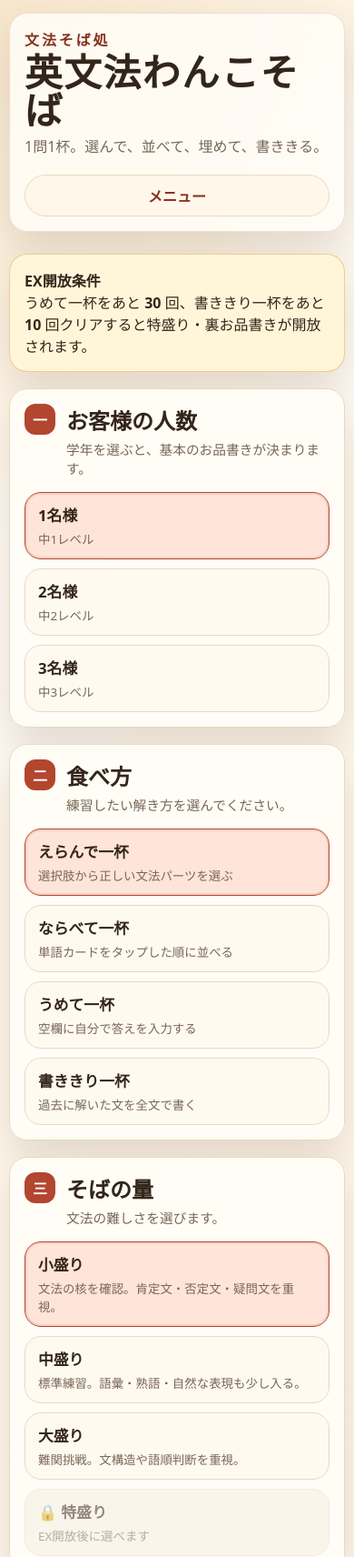
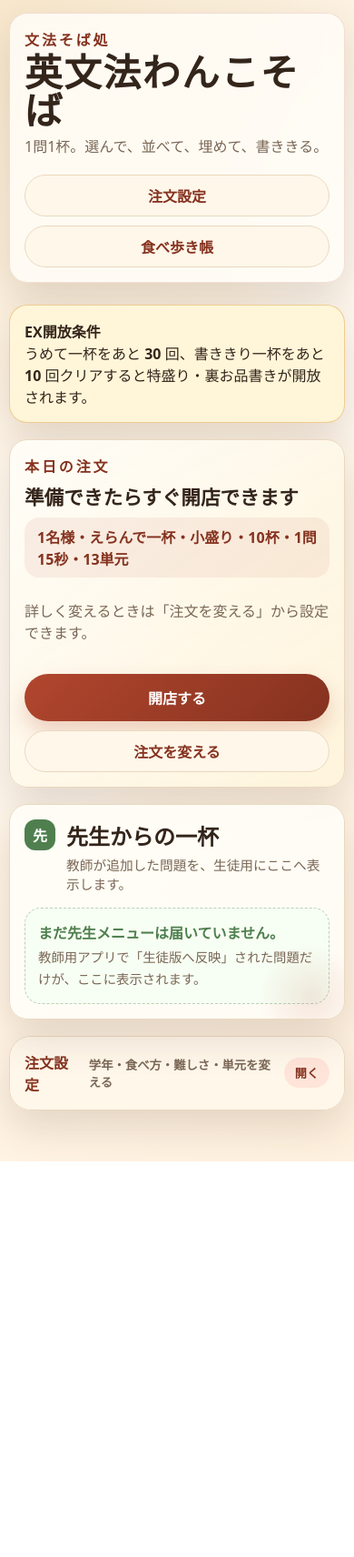
Before and after one commit to yukino-yado/English-grammar-WANKO-SOBA, a plain HTML site: page index.html in a window 390 px wide. Shown: the top 1712 px of the page at 91% size. After the commit the page ends 1277 px from the top, so only its background shows below. Drawn offline with Linux system fonts and the light colour scheme.

Commit message:
Add files via upload

```diff
--- a/index.html
+++ b/index.html
@@ -17,12 +17,44 @@
         <h1>英文法わんこそば</h1>
         <p class="subtitle">1問1杯。選んで、並べて、埋めて、書ききる。</p>
       </div>
-      <button class="ghost-button" id="openStatsBtn" type="button">メニュー</button>
+      <div class="hero-actions">
+        <button class="ghost-button" id="openSettingsBtn" type="button">注文設定</button>
+        <button class="ghost-button" id="openStatsBtn" type="button">食べ歩き帳</button>
+      </div>
     </header>
 
     <section id="setupScreen" class="screen active">
       <div class="notice-card" id="exNotice"></div>
 
+      <section class="quick-order-card">
+        <div>
+          <p class="shop-label">本日の注文</p>
+          <h2>準備できたらすぐ開店できます</h2>
+          <p id="quickOrderSummary" class="quick-order-summary"></p>
+          <p id="startHint" class="muted"></p>
+        </div>
+        <div class="quick-order-actions">
+          <button class="primary-button" id="quickStartBtn" type="button">開店する</button>
+          <button class="ghost-button" id="openSettingsInlineBtn" type="button">注文を変える</button>
+        </div>
+      </section>
+
+      <section class="panel teacher-panel teacher-standalone">
+        <div class="section-title">
+          <span class="badge teacher-badge">先</span>
+          <div>
+            <h2>先生からの一杯</h2>
+            <p>教師が追加した問題を、生徒用にここへ表示します。</p>
+          </div>
+        </div>
+        <div id="teacherStudentSlot" class="teacher-slot"></div>
+      </section>
+
+      <details class="order-details" id="orderDetails">
+        <summary>
+          <span>注文設定</span>
+          <small>学年・食べ方・難しさ・単元を変える</small>
+        </summary>
         <div class="setup-grid">
           <section class="panel">
             <div class="section-title">
@@ -78,17 +110,6 @@
             </div>
             <div class="choice-row time-choice-row" id="timeButtons"></div>
           </section>
-
-        <section class="panel teacher-panel">
-          <div class="section-title">
-            <span class="badge teacher-badge">先</span>
-            <div>
-              <h2>先生からの一杯</h2>
-              <p>教師が追加した問題を、生徒用にここへ表示します。</p>
-            </div>
-          </div>
-          <div id="teacherStudentSlot" class="teacher-slot"></div>
-        </section>
         </div>
 
         <section class="panel full-panel">
@@ -108,10 +129,11 @@
           <div id="unitGroups" class="unit-groups"></div>
         </section>
 
-      <section class="start-panel">
-        <button class="primary-button" id="startBtn" type="button">開店する</button>
-        <p id="startHint" class="muted"></p>
+        <section class="start-panel compact-start-panel">
+          <button class="primary-button" id="startBtn" type="button">この注文で開店する</button>
+          <p class="muted">設定を変えたら、そのまま開店できます。</p>
         </section>
+      </details>
     </section>
 
     <section id="gameScreen" class="screen">
@@ -161,7 +183,7 @@
         <div id="unlockMessage" class="unlock-message"></div>
         <div class="result-actions">
           <button class="primary-button" id="retryBtn" type="button">もう一度食べる</button>
-          <button class="ghost-button" id="statsFromResultBtn" type="button">メニューを見る</button>
+          <button class="ghost-button" id="statsFromResultBtn" type="button">食べ歩き帳を見る</button>
         </div>
       </section>
     </section>
--- a/style.css
+++ b/style.css
@@ -1735,3 +1735,153 @@ button {
     padding: 14px;
   }
 }
+
+/* v2.6: start screen is lighter; settings and learning status are separated */
+.hero-actions {
+  display: flex;
+  align-items: center;
+  gap: 10px;
+  flex-wrap: wrap;
+  justify-content: flex-end;
+}
+
+.quick-order-card,
+.order-details {
+  background: rgba(255, 253, 247, 0.94);
+  border: 1px solid var(--line);
+  border-radius: var(--radius);
+  box-shadow: var(--shadow);
+}
+
+.quick-order-card {
+  display: flex;
+  align-items: center;
+  justify-content: space-between;
+  gap: 18px;
+  padding: 24px;
+  margin-bottom: 18px;
+  background:
+    linear-gradient(135deg, rgba(255,253,247,0.98), rgba(255,244,220,0.92)),
+    radial-gradient(circle at right top, rgba(216,149,45,0.2), transparent 26rem);
+}
+
+.quick-order-card h2 {
+  margin: 6px 0 8px;
+  font-size: clamp(1.35rem, 3vw, 2rem);
+}
+
+.quick-order-summary {
+  display: inline-flex;
+  flex-wrap: wrap;
+  gap: 8px;
+  margin: 0 0 8px;
+  padding: 9px 14px;
+  border-radius: 999px;
+  background: rgba(178, 70, 46, 0.08);
+  color: var(--accent-dark);
+  font-weight: 900;
+}
+
+.quick-order-actions {
+  display: grid;
+  gap: 10px;
+  min-width: min(240px, 100%);
+}
+
+.teacher-standalone {
+  margin-bottom: 18px;
+}
+
+.order-details {
+  padding: 0;
+  overflow: hidden;
+  margin-top: 18px;
+}
+
+.order-details > summary {
+  list-style: none;
+  display: flex;
+  align-items: center;
+  justify-content: space-between;
+  gap: 14px;
+  padding: 18px 22px;
+  cursor: pointer;
+  font-weight: 900;
+  color: var(--accent-dark);
+  background: rgba(255, 246, 230, 0.72);
+}
+
+.order-details > summary::-webkit-details-marker {
+  display: none;
+}
+
+.order-details > summary::after {
+  content: "開く";
+  flex: 0 0 auto;
+  padding: 7px 12px;
+  border-radius: 999px;
+  background: var(--accent-soft);
+  color: var(--accent-dark);
+  font-size: 0.82rem;
+}
+
+.order-details[open] > summary::after {
+  content: "閉じる";
+}
+
+.order-details > summary small {
+  color: var(--muted);
+  font-weight: 700;
+}
+
+.order-details .setup-grid,
+.order-details .full-panel,
+.order-details .compact-start-panel {
+  margin-left: 18px;
+  margin-right: 18px;
+}
+
+.order-details .setup-grid {
+  margin-top: 18px;
+}
+
+.order-details .compact-start-panel {
+  margin-bottom: 18px;
+}
+
+@media (max-width: 900px) {
+  .hero-actions,
+  .quick-order-card,
+  .quick-order-actions {
+    width: 100%;
+  }
+
+  .hero-actions,
+  .quick-order-card {
+    align-items: stretch;
+    flex-direction: column;
+  }
+
+  .hero-actions .ghost-button {
+    width: 100%;
+  }
+}
+
+@media (max-width: 520px) {
+  .quick-order-card,
+  .order-details > summary {
+    padding: 16px;
+    border-radius: 20px;
+  }
+
+  .order-details .setup-grid,
+  .order-details .full-panel,
+  .order-details .compact-start-panel {
+    margin-left: 10px;
+    margin-right: 10px;
+  }
+
+  .quick-order-summary {
+    border-radius: 16px;
+  }
+}
```
Also changed, not shown: SPEC.md (+12 -4 lines), README.md, script.js. Lines whose indentation alone changed are shown as unchanged.
